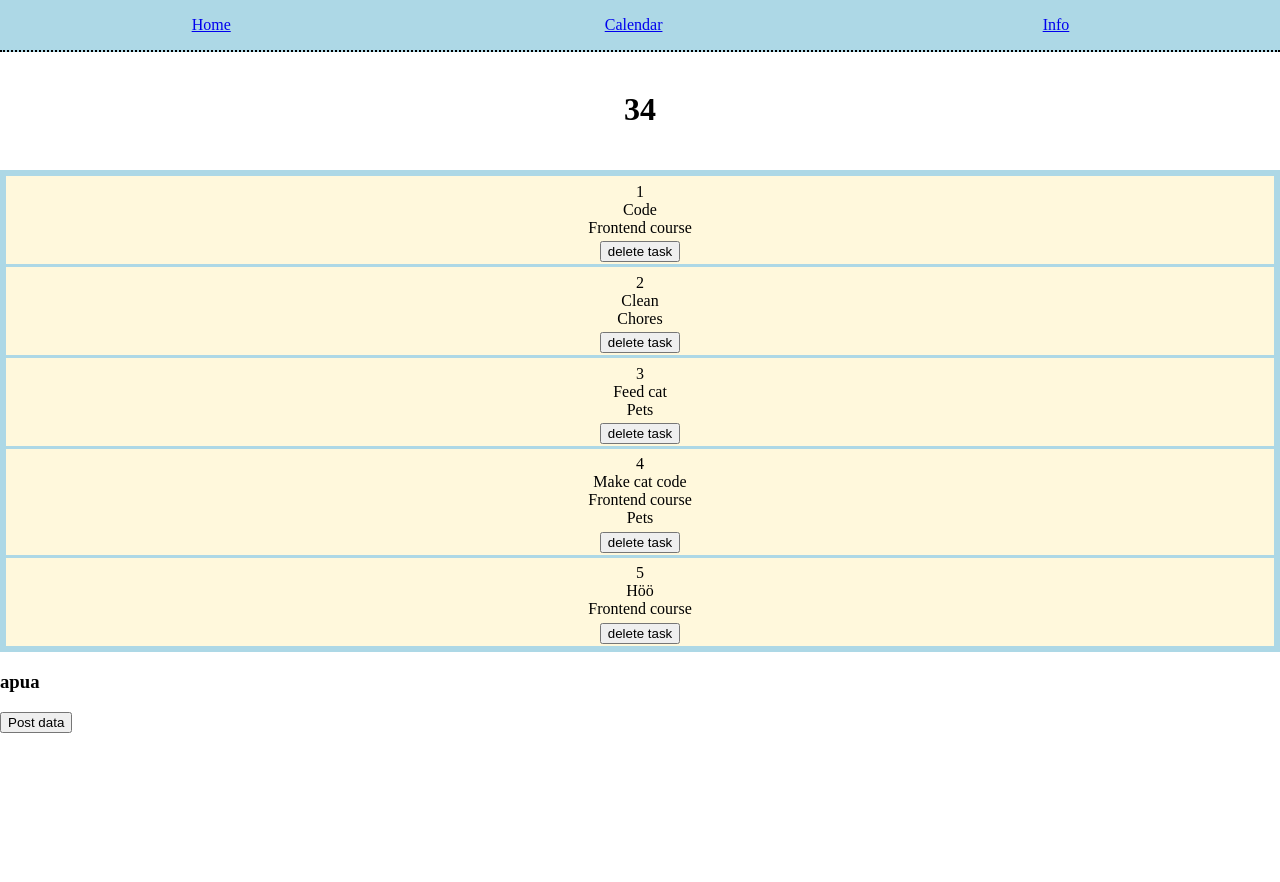
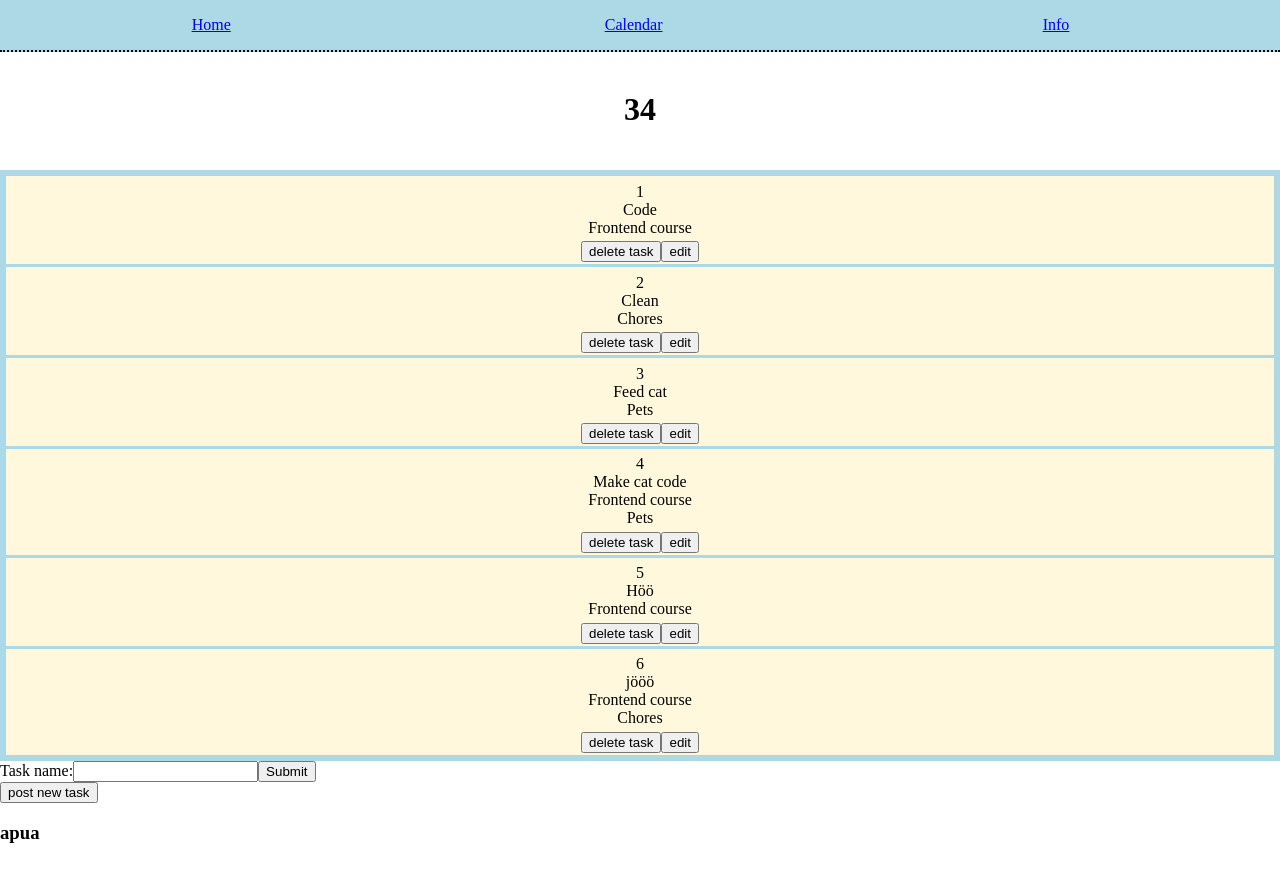
Before and after one commit to Smugliif/ReactCourseProject, a React (Create React App) app: page / in a window 1280 px wide. Shown: the top 882 px of the page. Before the commit the page ends 800 px from the top, so only its background shows below. Built offline with nearby package versions, Linux system fonts and the light colour scheme; data requests are answered from the project's data file; the HTML template or start-up script is replaced by a standard one.

Commit message:
Added basic Post and Put functionality to App.js and Tasks

```diff
--- a/db.json
+++ b/db.json
@@ -16,28 +16,47 @@
   "tasks": [
     {
       "name": "Code",
-            "taskContexts": [1],
+      "taskContexts": [
+        1
+      ],
       "id": 1
     },
     {
       "name": "Clean",
-            "taskContexts": [2],
+      "taskContexts": [
+        2
+      ],
       "id": 2
     },
     {
       "name": "Feed cat",
-            "taskContexts": [3],
+      "taskContexts": [
+        3
+      ],
       "id": 3
     },
     {
       "name": "Make cat code",
-            "taskContexts": [1, 3],
+      "taskContexts": [
+        1,
+        3
+      ],
       "id": 4
     },
     {
       "name": "Höö",
-            "taskContexts": [1],
+      "taskContexts": [
+        1
+      ],
       "id": 5
+    },
+    {
+      "name": "jööö",
+      "taskContexts": [
+        1,
+        2
+      ],
+      "id": 6
     }
   ]
 }
--- a/src/App.js
+++ b/src/App.js
@@ -7,6 +7,7 @@ import CalendarView from "./CalendarViewComponent";
 import ToDoComponent from "./TodoViewComponent";
 import InfoView from "./Info";
 import Tasks from "./Components/Tasks";
+import Form from "./Components/Form";
 import ApiManager from "./API/ApiManager";
 
 //This is the main .js file and is used to setup the general layout of all
@@ -15,8 +16,6 @@ import ApiManager from "./API/ApiManager";
 function App() {
     const tasksUrl = "http://localhost:3010/tasks";
     const contextsUrl = "http://localhost:3010/contexts";
-
-    const dataPayload = { name: "MyTask", contextId: [1] }; //FOR TESTING ONLY
 
     const [tasks, setTasks] = useState([]);
     const [contexts, setContexts] = useState([]);
@@ -43,7 +42,18 @@ function App() {
     };
 
     //Send POST request to API with data
-    const postData = async (url, data) => {
+    const postData = async (url) => {
+        const name = prompt("Give your new task a name:");
+        const promptContexts = prompt(
+            "Give a context to the task,if multiple separate by commas (,):"
+        );
+        const separatedContexts = await promptContexts.split(",");
+        console.log(separatedContexts);
+        const taskContexts = await separatedContexts.map((context) =>
+            Number(context)
+        );
+        console.log(taskContexts);
+        const data = { name, taskContexts };
         await fetch(`${url}`, {
             method: "POST",
             headers: { "Content-Type": "application/json" },
@@ -51,12 +61,26 @@ function App() {
         });
     };
 
+    //Edit existing data using a PUT request
+    const putData = async (url, id, data) => {
+        await fetch(`${url}/${id}`, {
+            method: "PUT",
+            headers: { "Content-Type": "application/json" },
+            body: JSON.stringify(data),
+        });
+        const newTasks = await tasks.filter((task) => task.id !== id);
+        await setTasks(newTasks);
+    };
+
     //Delete selected data
     const deleteData = async (url, id) => {
-        if (window.confirm("Are you sure you want to delete this task?")) {
-            await fetch(`${url}/${id}`, { method: "DELETE" }).then(
-                window.alert(`Deleted ${tasks[id - 1].name}`)
-            );
+        if (
+            window.confirm(
+                `Are you sure you want to delete ${tasks[id - 1].name}?`
+            )
+        ) {
+            await fetch(`${url}/${id}`, { method: "DELETE" });
+            await window.alert(`Task deleted!`);
             const newTasks = await tasks.filter((task) => task.id !== id);
             await setTasks(newTasks);
         }
@@ -65,7 +89,7 @@ function App() {
     return (
         <Router>
             <div>
-                <nav>
+                <nav className="nav_menu">
                     <ul>
                         <li className="nav1">
                             <Link to="/">Home</Link>
@@ -92,16 +116,18 @@ function App() {
                                         tasks={tasks}
                                         contexts={contexts}
                                         deleteData={deleteData}
+                                        putData={putData}
                                     />
                                 )}
-                                <ApiManager />
+                                <Form />
                                 <button
                                     onClick={() => {
-                                        postData(tasksUrl, dataPayload);
+                                        postData(tasksUrl);
                                     }}
                                 >
-                                    Post data
+                                    post new task
                                 </button>
+                                <ApiManager />
                             </>
                         }
                     />
--- /dev/null
+++ b/src/Components/Form.js
@@ -0,0 +1,26 @@
+import React from "react";
+import { useState } from "react";
+
+const Form = () => {
+    const [userInput, setUserInput] = useState(null);
+
+    const handleSubmit = (event) => {
+        event.preventDefault();
+        alert(`The name you submitted was ${userInput}`);
+    };
+
+    return (
+        <form onSubmit={handleSubmit}>
+            <label>
+                Task name:
+                <input
+                    type="text"
+                    onChange={(e) => setUserInput(e.target.value)}
+                />
+            </label>
+            <input type={"submit"} />
+        </form>
+    );
+};
+
+export default Form;
--- a/src/Components/Tasks.js
+++ b/src/Components/Tasks.js
@@ -1,23 +1,33 @@
 import React from "react";
 import Task from "./Task";
 
-const Tasks = ({ tasks, contexts, deleteData }) => {
+const Tasks = ({ tasks, contexts, deleteData, putData }) => {
+    const tasksUrl = "http://localhost:3010/tasks";
+
+    const handlePut = async (id) => {
+        const name = await prompt("Give task name, please:");
+        const promptContexts = await prompt(
+            "Give task contexts, if multiple, separate by commas (,):"
+        );
+        const separatedContexts = await promptContexts.split(",");
+        const taskContexts = separatedContexts.map((context) =>
+            Number(context)
+        );
+        console.log(contexts[0]);
+        const data = await { name, taskContexts };
+        await putData(tasksUrl, id, data);
+    };
+
     return (
         <div className="tasks">
             {tasks.map((task) => {
                 return (
                     <div key={task.id} className="task_block">
                         <Task task={task} contexts={contexts} />
-                        <button
-                            onClick={() =>
-                                deleteData(
-                                    "http://localhost:3010/tasks",
-                                    task.id
-                                )
-                            }
-                        >
+                        <button onClick={() => deleteData(tasksUrl, task.id)}>
                             delete task
                         </button>
+                        <button onClick={() => handlePut(task.id)}>edit</button>
                     </div>
                 );
             })}
```
Lines whose indentation alone changed are shown as unchanged.
